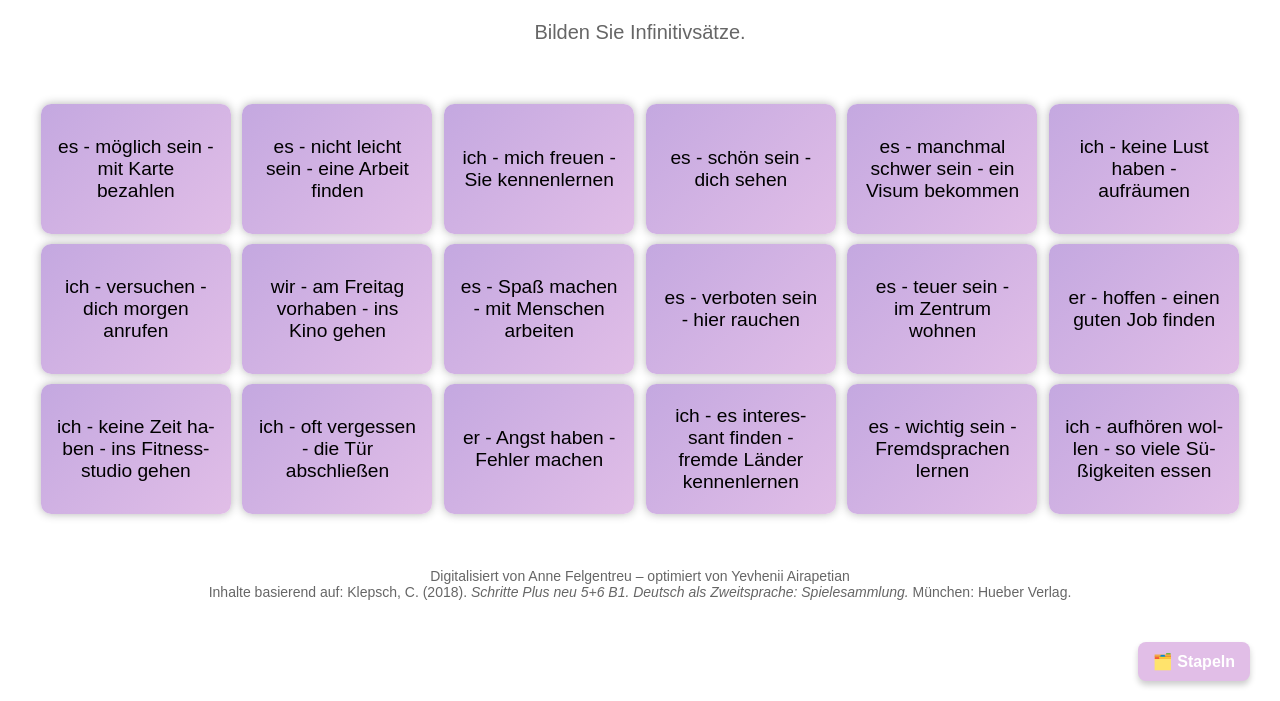
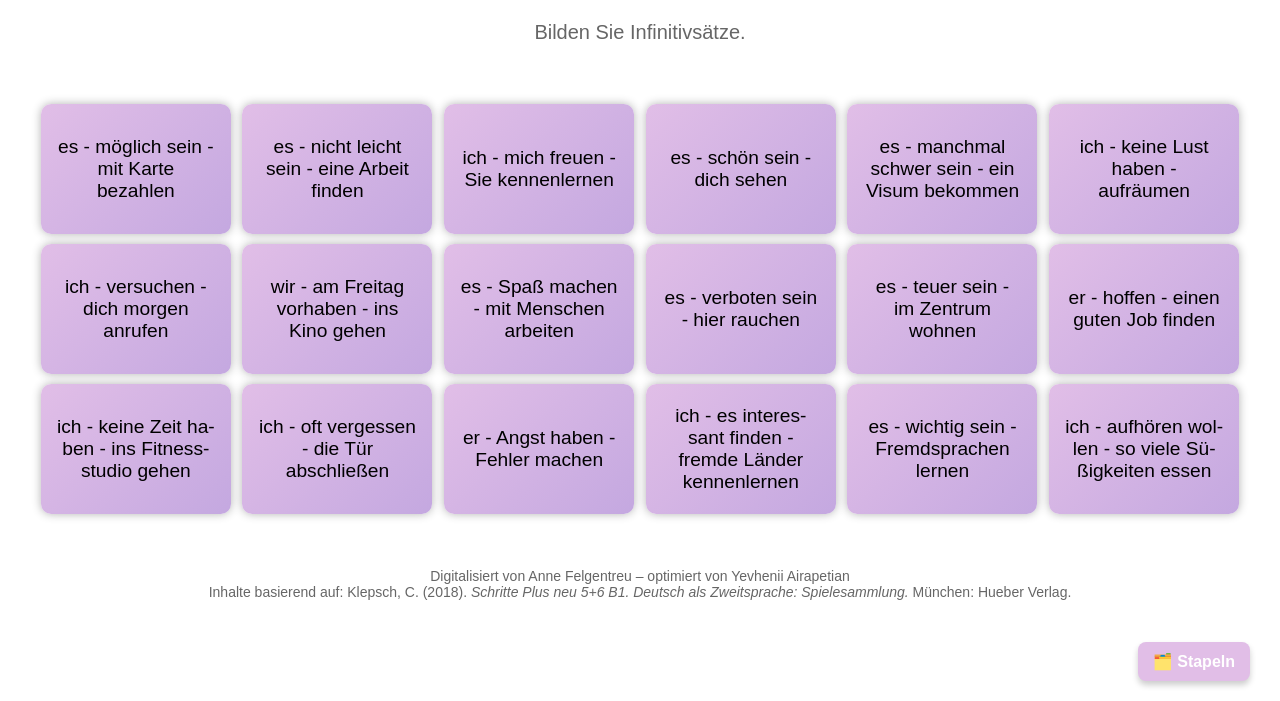
Before and after one commit to fragfrauanne/test_B1, a plain HTML site: page index.html in a window 1280 px wide. Shown: the part 99-800 px from the top of the page. Drawn offline with Linux system fonts and the light colour scheme.

Commit message:
Update styles.css

```diff
--- a/styles.css
+++ b/styles.css
@@ -164,10 +164,10 @@ h1 {
     word-break: break-word;
     /* overflow-wrap: break-word; */
     backface-visibility: hidden;
-    background: linear-gradient(135deg, #c4a8e0, #e1bee7);
+    background: linear-gradient(135deg, #e1bee7, #c4a8e0);
     /* Roter Farbverlauf =  135deg, #ff9999, #ffcccc */
     /* Grüner Farbverlauf =  135deg, #b3d285, #70b848 */
-    /* Violetter Farbverlauf =  135deg, #f3e5f5, #e1bee7 */
+    /* Violetter Farbverlauf =  135deg, #e1bee7, #c4a8e0 */
 }
 
 .card-back {
```
